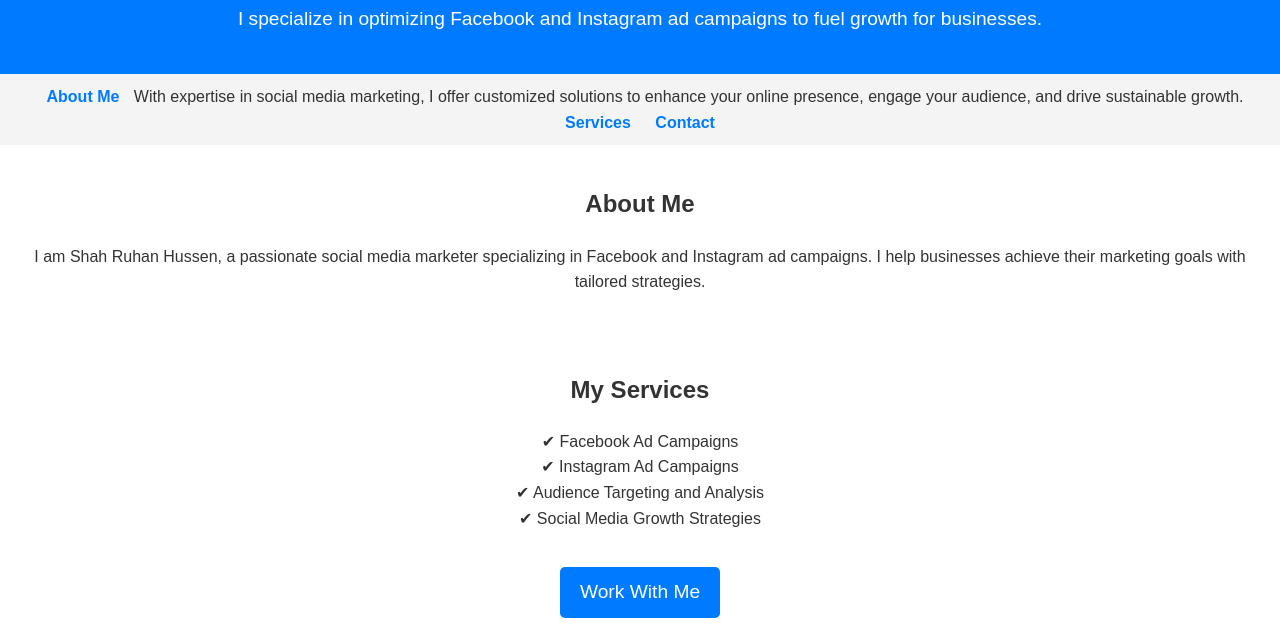
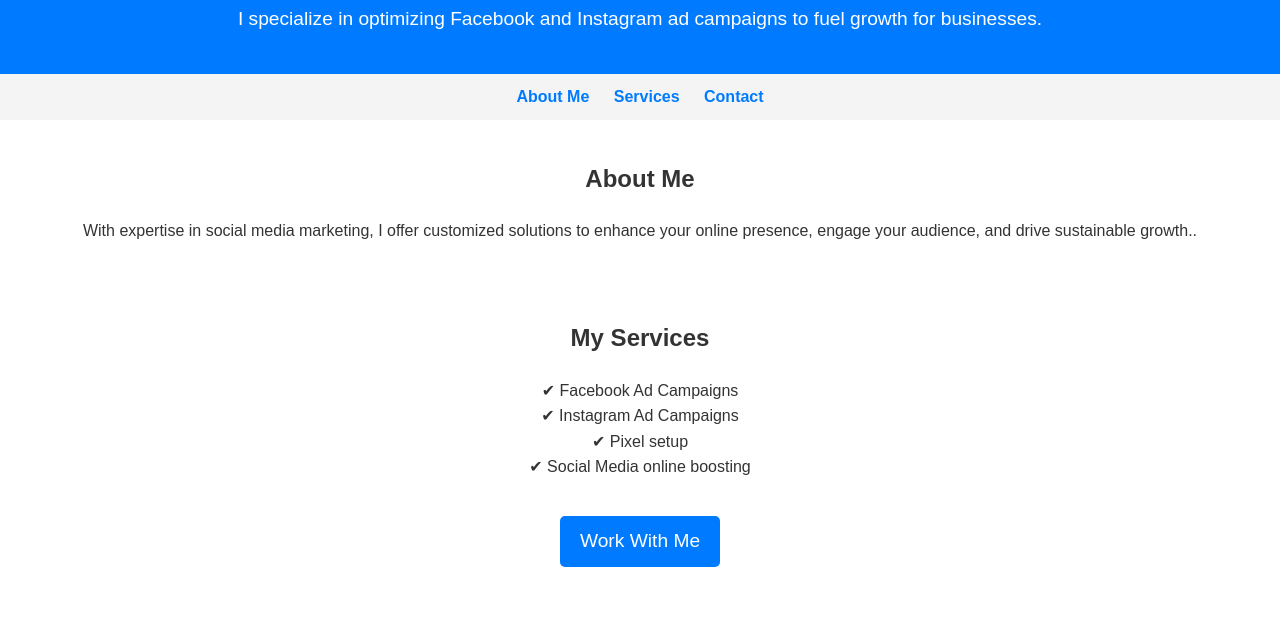
Before and after one commit to Shah-Ruhan/shahruhan, a plain HTML site: page index.html in a window 1280 px wide. Shown: the part 158-782 px from the top of the page. Drawn offline with Linux system fonts and the light colour scheme.

Commit message:
Update index.html

```diff
--- a/index.html
+++ b/index.html
@@ -74,21 +74,20 @@
     </header>
     <nav>
         <a href="#about">About Me</a>
-        With expertise in social media marketing, I offer customized solutions to enhance your online presence, engage your audience, and drive sustainable growth.
         <a href="#services">Services</a>
         <a href="#contact">Contact</a>
     </nav>
     <section id="about">
         <h2>About Me</h2>
-        <p>I am Shah Ruhan Hussen, a passionate social media marketer specializing in Facebook and Instagram ad campaigns. I help businesses achieve their marketing goals with tailored strategies.</p>
+        <p> With expertise in social media marketing, I offer customized solutions to enhance your online presence, engage your audience, and drive sustainable growth..</p>
     </section>
     <section id="services">
         <h2>My Services</h2>
         <ul style="list-style: none; padding: 0;">
             <li>✔ Facebook Ad Campaigns</li>
             <li>✔ Instagram Ad Campaigns</li>
-            <li>✔ Audience Targeting and Analysis</li>
-            <li>✔ Social Media Growth Strategies</li>
+            <li>✔ Pixel setup</li>
+            <li>✔ Social Media online boosting</li>
         </ul>
         <a href="#contact" class="cta">Work With Me</a>
     </section>
```
